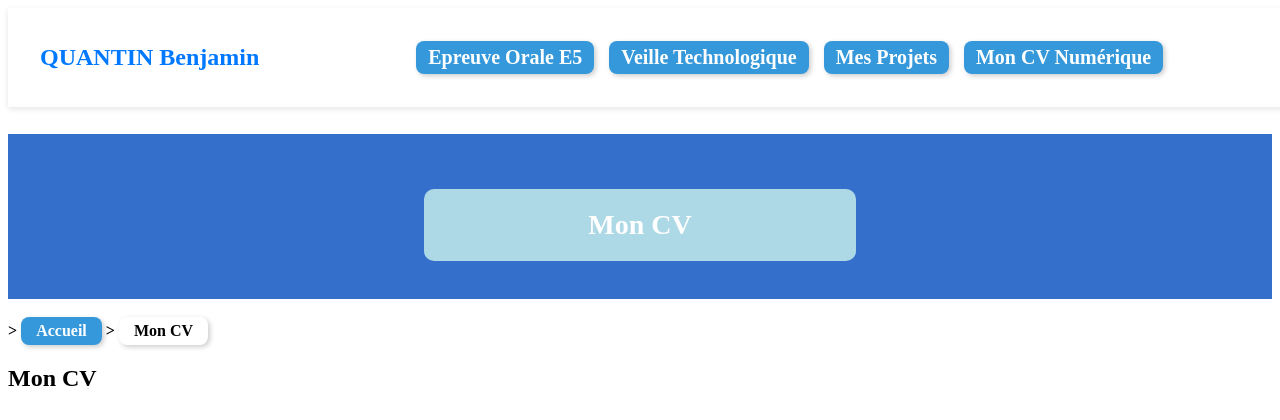
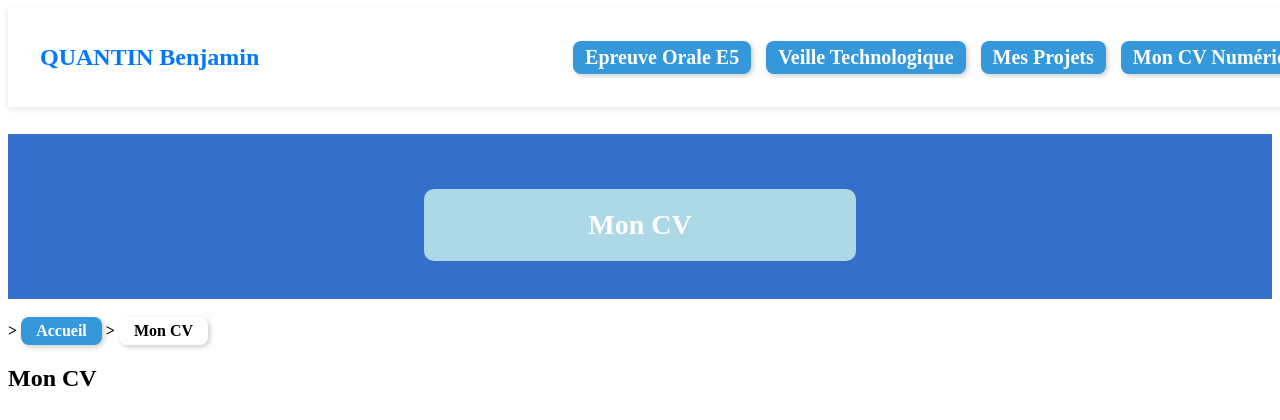
Before and after one commit to Benjamin-666/portfolio, a PHP site: page /cv.html in a window 1280 px wide. Shown: the top 420 px of the page. Run offline with PHP 8.4, Linux system fonts and the light colour scheme.

Commit message:
Update Portfolio.css

```diff
--- a/Portfolio.css
+++ b/Portfolio.css
@@ -48,11 +48,7 @@ nav ol {
     justify-content: flex-start;
 }
 
-.nav-center {
-    flex: 1; /* si tu veux remettre ta barre de recherche plus tard */
-    display: flex;
-    justify-content: center;
-}
+
 
 .nav-right {
     flex: 0 1 auto; /* la zone ne reste plus bloquée à 33% */
```
